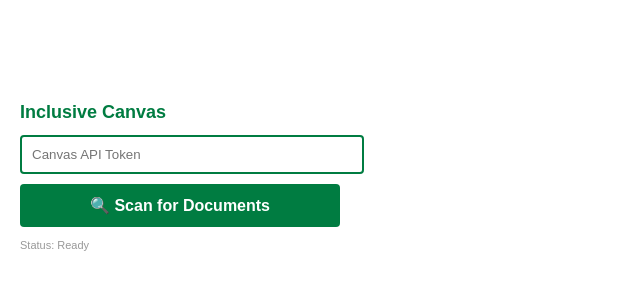
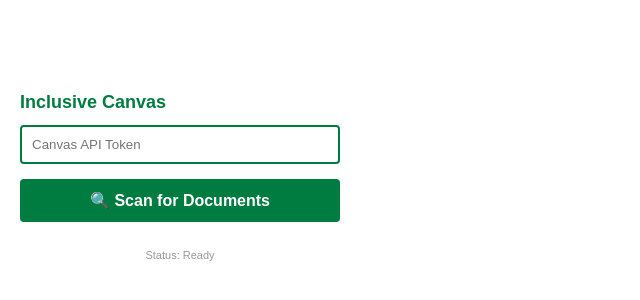
Before and after one commit to sehajvir-byte/testExtension, a React (Vite) app: page / in a window 1280 px wide. Shown: the part 222-522 px from the top of the page, without its empty margins (0-640 px from the left). Built offline with nearby package versions, Linux system fonts and the light colour scheme.

Commit message:
fixed the textbox

```diff
--- a/src/App.tsx
+++ b/src/App.tsx
@@ -10,15 +10,19 @@
   const [status, setStatus] = useState('Ready')
   const [files, setFiles] = useState<{ name: string; url: string }[]>([])
   const [accessibilityMode, setAccessibilityMode] = useState<AccessibilityMode>('adhd')
+  const [showSettings, setShowSettings] = useState(false)
 
   useEffect(() => {
-    // Define the type inline so TypeScript stops complaining
+    // result type is defined here to fix the TypeScript error
     chrome.storage.local.get(['canvasToken'], (result: { [key: string]: any }) => {
       if (result.canvasToken) {
-        setToken(result.canvasToken);
+        setToken(result.canvasToken)
+        setShowSettings(false)
+      } else {
+        setShowSettings(true)
       }
-    });
-  }, []);
+    })
+  }, [])
 
   const saveToken = (value: string) => {
     setToken(value)
@@ -33,38 +37,89 @@
 
       chrome.tabs.sendMessage(tab.id, { type: 'SCAN_FILES' }, (response) => {
         if (chrome.runtime.lastError) {
-          setStatus('Error: Refresh the page')
+          setStatus('Error: Refresh the Canvas page')
         } else if (response?.files) {
           setFiles(response.files)
           setStatus(`Found ${response.files.length} files!`)
+        } else {
+          setStatus('No files found on this page.')
         }
       })
     })
   }
 
   return (
-    <div style={{ padding: '20px', width: '320px', fontFamily: 'sans-serif' }}>
+    <div style={{ padding: '20px', width: '320px', fontFamily: 'sans-serif', backgroundColor: '#fff' }}>
       <h1 style={{ fontSize: '18px', marginBottom: '12px', color: UOF_A_GREEN }}>Inclusive Canvas</h1>
 
+      {/* Conditional Rendering: Hides the input box if a token exists */}
+      {showSettings ? (
+        <div style={{ marginBottom: '15px' }}>
           <input
             type="password"
             placeholder="Canvas API Token"
             value={token}
             onChange={(e) => saveToken(e.target.value)}
-        style={{ width: '100%', padding: '10px', marginBottom: '10px', border: `2px solid ${UOF_A_GREEN}`, borderRadius: '4px' }}
+            style={{
+              width: '100%',
+              padding: '10px',
+              border: `2px solid ${UOF_A_GREEN}`,
+              borderRadius: '4px',
+              boxSizing: 'border-box'
+            }}
           />
+          {token && (
+            <button
+              onClick={() => setShowSettings(false)}
+              style={{ fontSize: '11px', marginTop: '5px', background: 'none', border: 'none', cursor: 'pointer', color: '#666', textDecoration: 'underline' }}
+            >
+              Save and Hide
+            </button>
+          )}
+        </div>
+      ) : (
+        <div style={{ display: 'flex', justifyContent: 'flex-end', marginBottom: '10px' }}>
+          <button
+            onClick={() => setShowSettings(true)}
+            style={{ background: 'none', border: 'none', cursor: 'pointer', fontSize: '12px', color: '#666' }}
+          >
+            ⚙️ Edit Token
+          </button>
+        </div>
+      )}
 
-      <button onClick={scanForFiles} style={{ width: '100%', padding: '12px', background: UOF_A_GREEN, color: 'white', border: 'none', borderRadius: '4px', fontWeight: 600, cursor: 'pointer' }}>
+      <button
+        onClick={scanForFiles}
+        style={{
+          width: '100%',
+          padding: '12px',
+          background: UOF_A_GREEN,
+          color: 'white',
+          border: 'none',
+          borderRadius: '4px',
+          fontWeight: 600,
+          cursor: 'pointer',
+          marginBottom: '10px'
+        }}
+      >
         🔍 Scan for Documents
       </button>
 
       {files.length > 0 && (
-        <div style={{ marginTop: '15px' }}>
-          <label style={{ fontSize: '12px', color: '#666' }}>PDF View Preference:</label>
+        <div style={{ marginTop: '15px', borderTop: '1px solid #eee', paddingTop: '15px' }}>
+          <label style={{ fontSize: '12px', color: '#666', display: 'block', marginBottom: '5px' }}>
+            PDF View Preference:
+          </label>
           <select
             value={accessibilityMode}
             onChange={(e) => setAccessibilityMode(e.target.value as AccessibilityMode)}
-            style={{ width: '100%', padding: '8px', marginBottom: '10px', borderRadius: '4px' }}
+            style={{
+              width: '100%',
+              padding: '8px',
+              marginBottom: '15px',
+              borderRadius: '4px',
+              border: `1px solid #ccc`
+            }}
           >
             <option value="adhd">ADHD (Warm/Low Glare)</option>
             <option value="high-contrast">High Contrast (Dark Mode)</option>
@@ -72,19 +127,25 @@
             <option value="dyslexia">Enhanced Spacing</option>
           </select>
 
-          <ul style={{ listStyle: 'none', padding: 0 }}>
+          <ul style={{ listStyle: 'none', padding: 0, margin: 0 }}>
             {files.map((file, index) => (
-              <li key={index} style={{ borderBottom: '1px solid #eee', padding: '8px 0' }}>
-                <p style={{ fontSize: '13px', margin: '0 0 5px 0' }}>{file.name}</p>
+              <li key={index} style={{ borderBottom: '1px solid #eee', padding: '10px 0' }}>
+                <p style={{ fontSize: '13px', margin: '0 0 8px 0', fontWeight: 500, color: '#333' }}>{file.name}</p>
                 <button
                   onClick={() => {
-                    chrome.storage.local.set({
-                      selectedLink: file,
-                      selectedMode: accessibilityMode
-                    });
-                    setStatus("Processing PDF…");
+                    const viewerUrl = chrome.runtime.getURL('pdf-viewer.html') +
+                      `?url=${encodeURIComponent(file.url)}&mode=${accessibilityMode}`
+                    chrome.tabs.create({ url: viewerUrl })
                   }}
-                  style={{ background: UOF_A_GOLD, border: 'none', padding: '5px 10px', borderRadius: '4px', cursor: 'pointer' }}
+                  style={{
+                    background: UOF_A_GOLD,
+                    border: 'none',
+                    padding: '6px 12px',
+                    borderRadius: '4px',
+                    cursor: 'pointer',
+                    fontSize: '12px',
+                    fontWeight: 600
+                  }}
                 >
                   View Accessible PDF
                 </button>
@@ -93,7 +154,10 @@
           </ul>
         </div>
       )}
-      <p style={{ fontSize: '11px', color: '#999', marginTop: '10px' }}>Status: {status}</p>
+
+      <p style={{ fontSize: '11px', color: '#999', marginTop: '15px', textAlign: 'center' }}>
+        Status: {status}
+      </p>
     </div>
   )
 }
```
Lines whose indentation alone changed are shown as unchanged.
